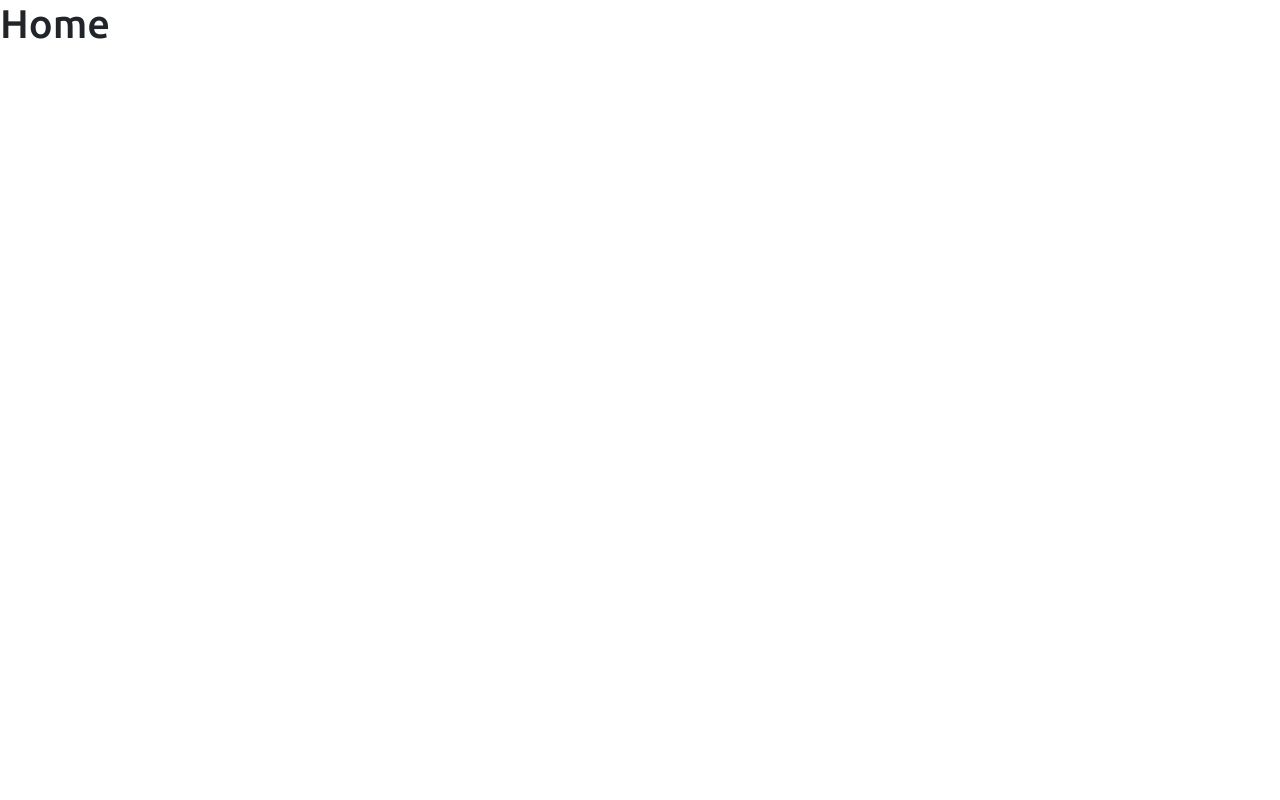
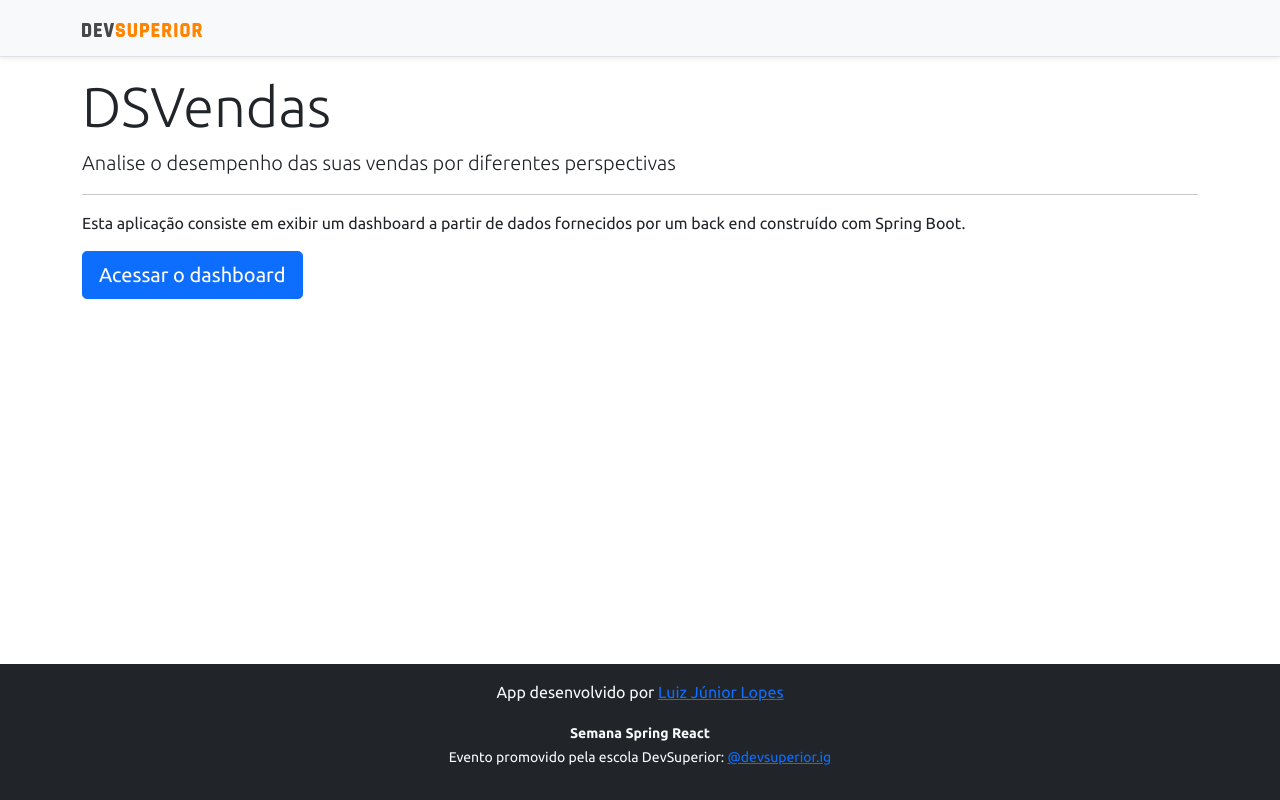
Before and after one commit to luizjrlopes/projeto-sds3, a React (Create React App) app in the folder frontend/: page / in a window 1280 px wide. Built offline with nearby package versions, Linux system fonts and the light colour scheme.

Commit message:
Home, navigation

```diff
--- a/frontend/src/components/NavBar/index.tsx
+++ b/frontend/src/components/NavBar/index.tsx
@@ -1,4 +1,5 @@
 
+import { Link } from 'react-router-dom';
 import ImgDsDark from './../../assets/img/ds-dark.svg'
 
 const NavBar = () => {
@@ -6,7 +7,9 @@
         <div className="d-flex flex-column flex-md-row align-items-center p-3 px-md-4 mb-3 bg-light border-bottom shadow-sm">
             <div className="container">
                 <nav className="my-2 my-md-0 mr-md-3">
-                    <img src={ImgDsDark} alt="DevSuperior" width="120" />
+                    <Link to="/">
+                        <img src={ImgDsDark} alt="DevSuperior" width="120" />
+                    </Link>
                 </nav>
             </div>
         </div>
--- a/frontend/src/pages/Home/index.tsx
+++ b/frontend/src/pages/Home/index.tsx
@@ -1,9 +1,30 @@
+import Footer from "components/Footer";
+import NavBar from "components/NavBar";
+import Routes from "Routes";
+import { Link } from 'react-router-dom'
 
 
 
 const Home = () => {
     return (
-        <div><h1>Home</h1></div>
+        <>
+            <NavBar />
+            <div className="container">
+                <div className="jumbotron">
+                    <h1 className="display-4">DSVendas</h1>
+                    <p className="lead">Analise o desempenho das suas vendas por diferentes perspectivas</p>
+                    <hr />
+                    <p>Esta aplicação consiste em exibir um dashboard a partir de dados fornecidos por um back end construído com Spring Boot.</p>
+                    <Link className="btn btn-primary btn-lg" to="/dashboard">
+                        Acessar o dashboard
+
+
+                </Link>
+
+                </div>
+            </div>
+            <Footer />
+        </>
     );
 }
 
```
